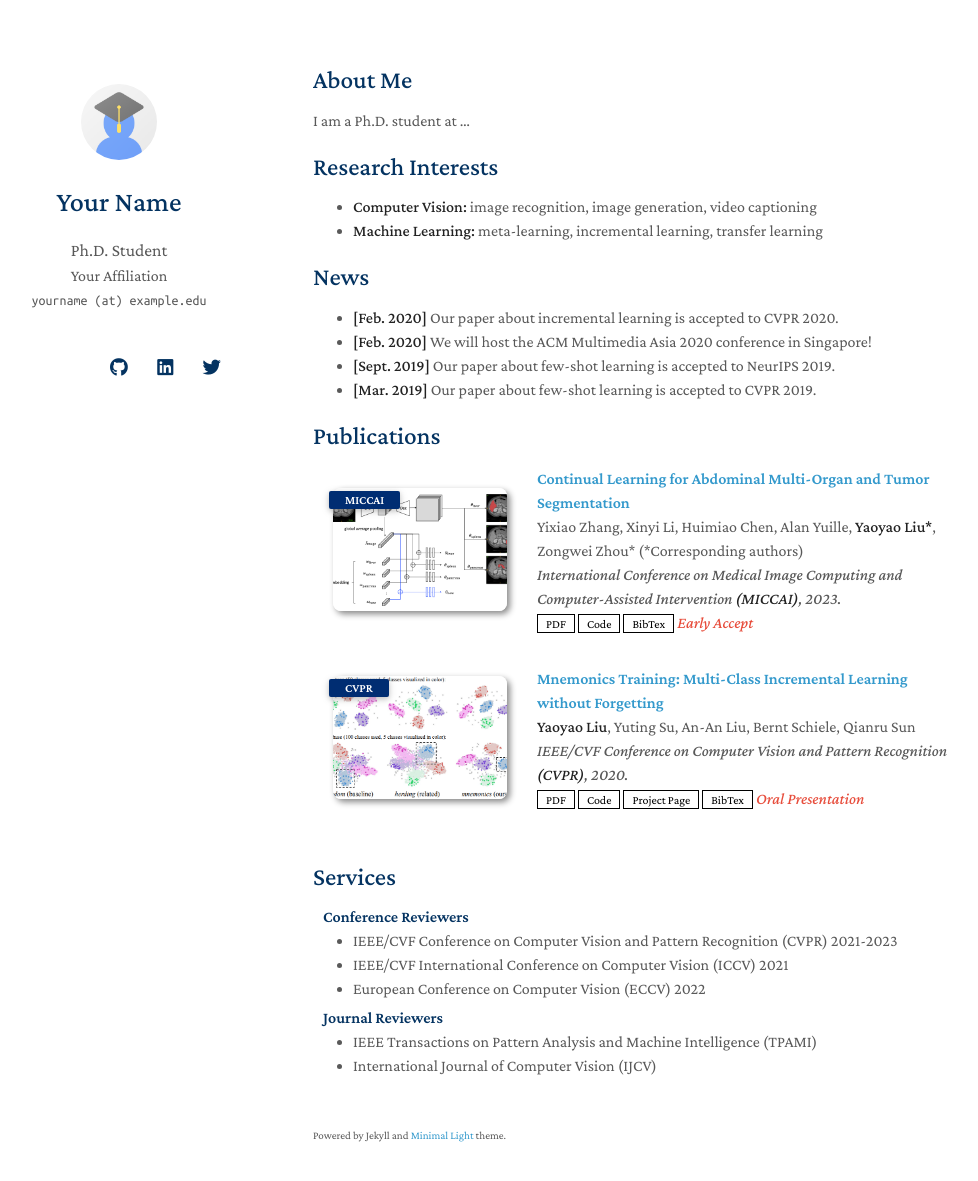
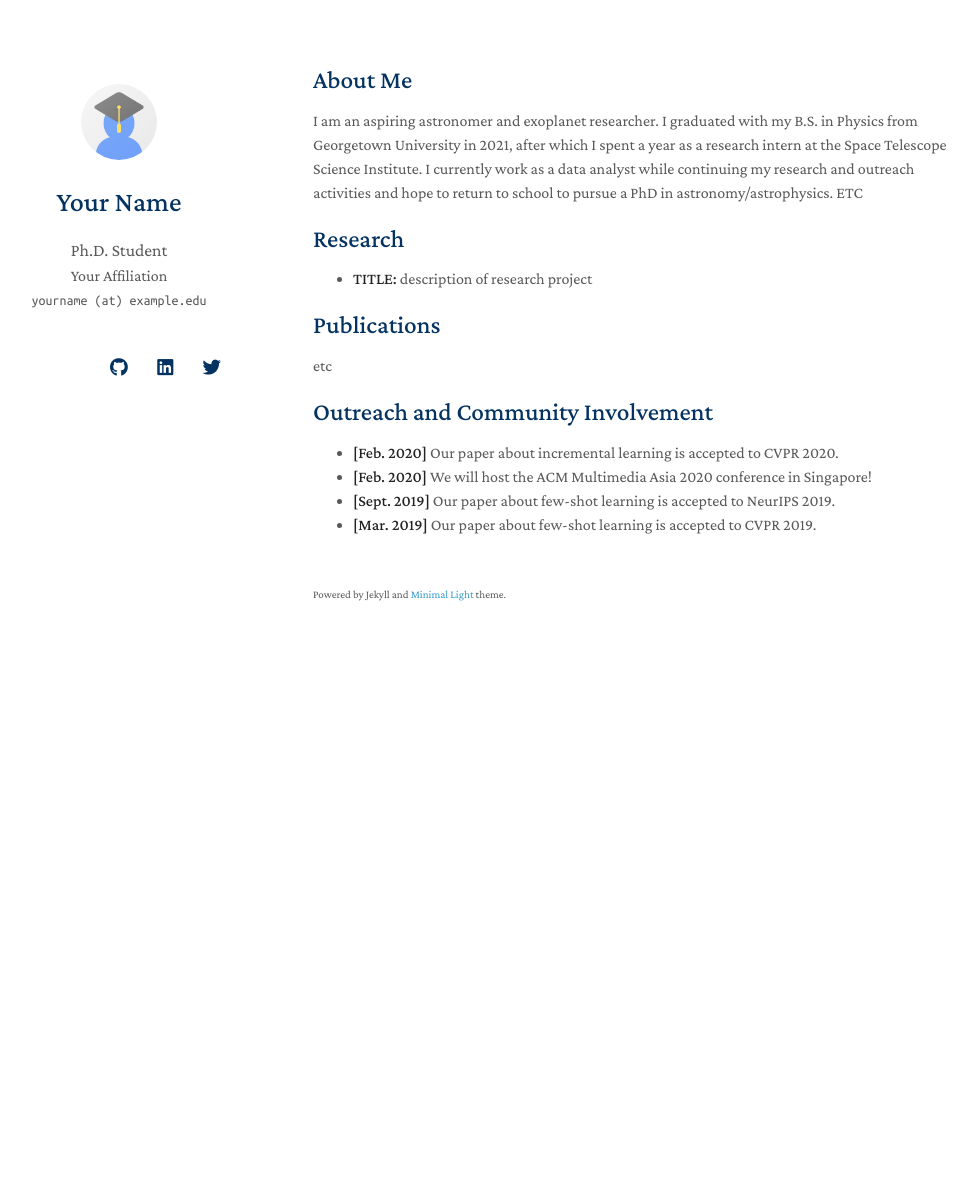
Before and after one commit to sarahxj/sarahxj.github.io, a Jekyll site: the page built from index.md, in a window 1280 px wide and 1216 px high. Shown: the top 1181 px of the window, without its empty margins (157-1135 px from the left). Built offline with Jekyll 4.4.1, drawn with Linux system fonts in a browser that asks for light colours; nearby versions of some CDN libraries; a style sheet for code colours, icons or effects is not loaded; our own code applies the rules of GitHub Pages for plain Markdown files.

Commit message:
Update index.md

```diff
--- a/index.md
+++ b/index.md
@@ -4,20 +4,19 @@ layout: homepage
 
 ## About Me
 
-I am a Ph.D. student at ...
+I am an aspiring astronomer and exoplanet researcher. I graduated with my B.S. in Physics from Georgetown University in 2021, after which I spent a year as a research intern at the Space Telescope Science Institute. I currently work as a data analyst while continuing my research and outreach activities and hope to return to school to pursue a PhD in astronomy/astrophysics. ETC
 
-## Research Interests
+## Research
 
-- **Computer Vision:** image recognition, image generation, video captioning
-- **Machine Learning:** meta-learning, incremental learning, transfer learning
+- **TITLE:** description of research project
 
-## News
+## Publications
+
+etc
+
+## Outreach and Community Involvement
 
 - **[Feb. 2020]** Our paper about incremental learning is accepted to CVPR 2020.
 - **[Feb. 2020]** We will host the ACM Multimedia Asia 2020 conference in Singapore!
 - **[Sept. 2019]** Our paper about few-shot learning is accepted to NeurIPS 2019.
 - **[Mar. 2019]** Our paper about few-shot learning is accepted to CVPR 2019.
-
-{% include_relative _includes/publications.md %}
-
-{% include_relative _includes/services.md %}
```
